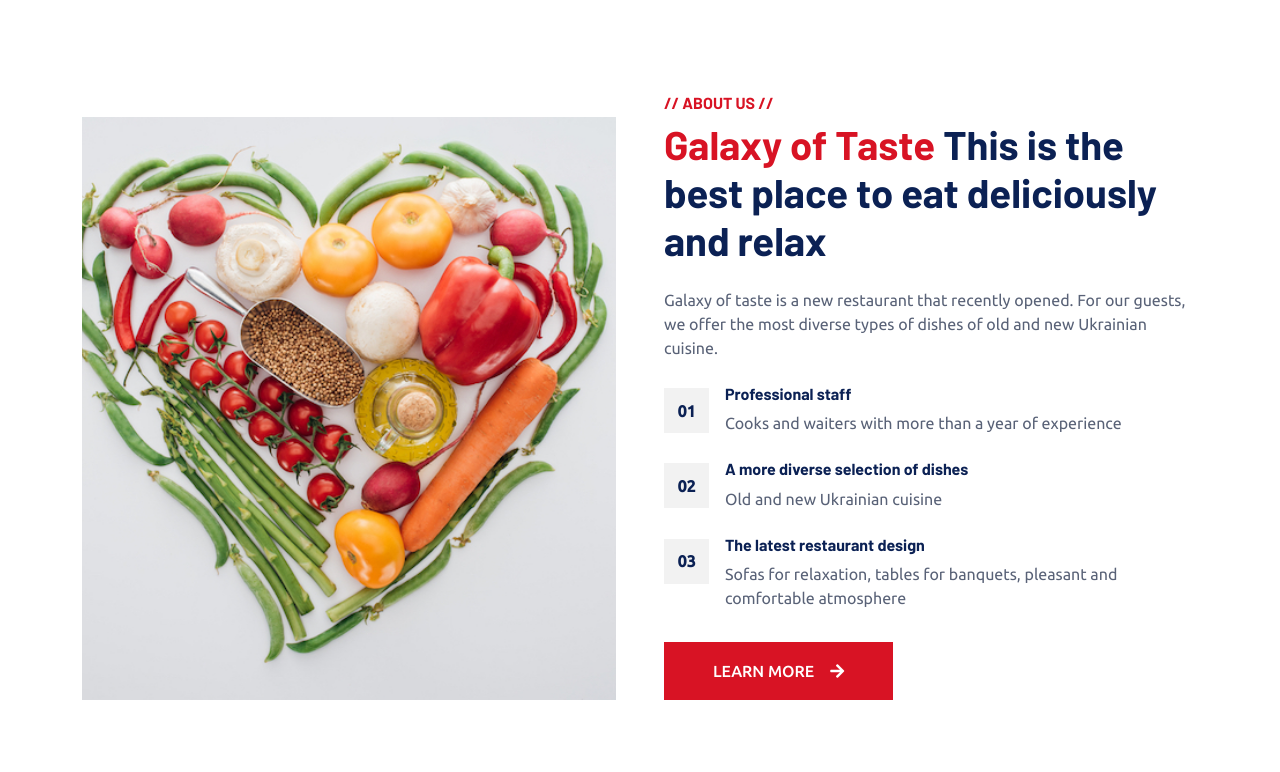
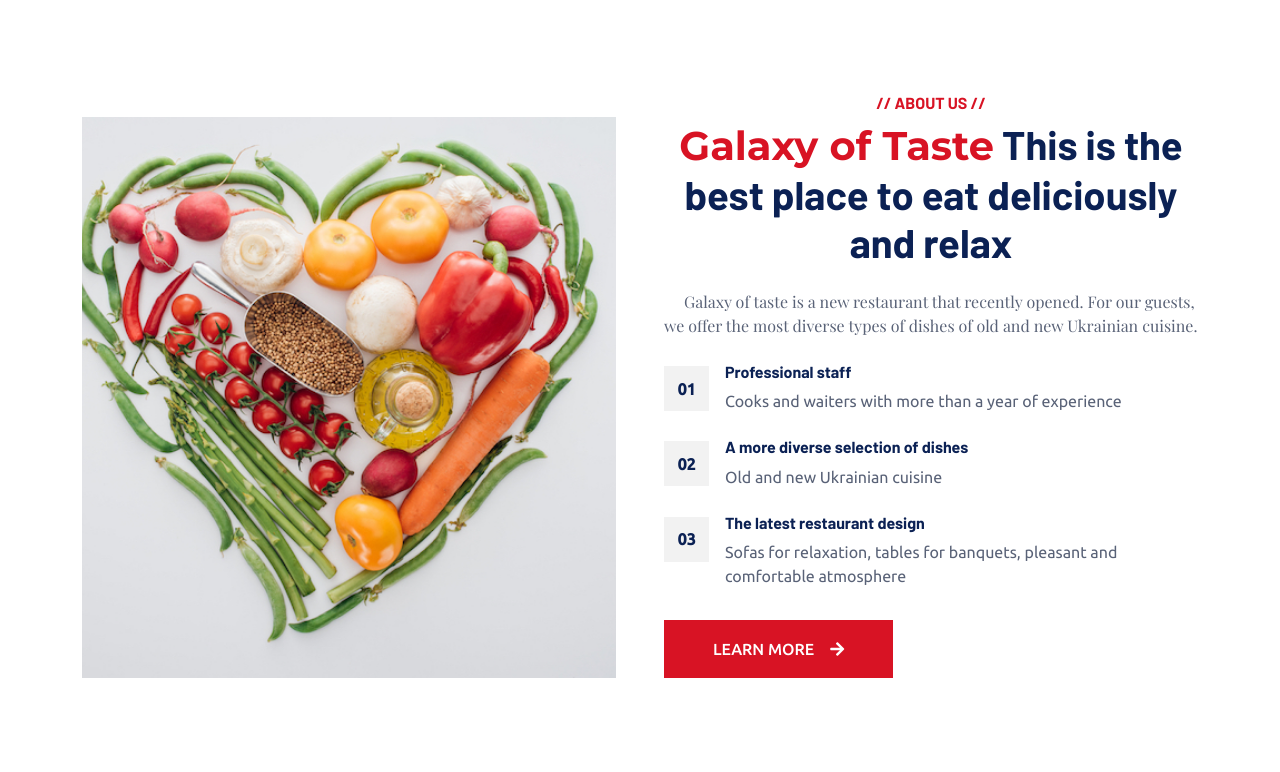
Before and after one commit to OlenchukVV/OlenchukVV.github.io, a plain HTML site: page indexEng.html in a window 1280 px wide. Shown: the part 1187-1959 px from the top of the page. Drawn offline with nearby package versions, Linux system fonts and the light colour scheme.

Commit message:
indexEng.html

```diff
--- a/indexEng.html
+++ b/indexEng.html
@@ -15,6 +15,8 @@
     <link rel="preconnect" href="https://fonts.googleapis.com">
     <link rel="preconnect" href="https://fonts.gstatic.com" crossorigin>
     <link href="https://fonts.googleapis.com/css2?family=Barlow:wght@600;700&family=Ubuntu:wght@400;500&display=swap" rel="stylesheet">
+    <link rel="stylesheet" href="https://fonts.googleapis.com/css2?family=Montserrat:wght@400;700&display=swap">
+    <link rel="stylesheet" href="https://fonts.googleapis.com/css2?family=Playfair+Display&display=swap">
 
     <!-- Icon Font Stylesheet -->
     <link href="https://cdnjs.cloudflare.com/ajax/libs/font-awesome/5.10.0/css/all.min.css" rel="stylesheet">
@@ -75,7 +77,12 @@
     <!-- Navbar Start -->
     <nav class="navbar navbar-expand-lg bg-white navbar-light shadow sticky-top p-0">
         <a href="index.html" class="navbar-brand d-flex align-items-center px-4 px-lg-5">
-            <h2 class="m-0 text-primary"></i> </i>Galaxy of taste</h2>
+            <h2 class="m-0 text-primary">
+              <div class="logo-container">
+                <img src="img/carousel-1.png" alt="Логотип Галактика смаку" class="logo">
+                Galaxy of Taste
+              </div>
+            </h2>
         <div class="navbar-nav ms-auto p-4 p-lg-0">
                 <a href="indexEng.html" class="nav-item nav-link active">Eng</a>
                 <a href="index.html" class="nav-item nav-link active">Ua</a>
@@ -211,9 +218,9 @@
                     </div>
                 </div>
                 <div class="col-lg-6">
-                    <h6 class="text-primary text-uppercase">// About us //</h6>
-                    <h1 class="mb-4"><span class="text-primary">Galaxy of Taste</span> This is the best place to eat deliciously and relax</h1>
-                    <p class="mb-4">Galaxy of taste is a new restaurant that recently opened. For our guests, we offer the most diverse types of dishes of old and new Ukrainian cuisine.</p>
+                    <h6 class="text-primary text-uppercase" style="text-align: center;">// About us //</h6>
+                    <h1 class="mb-4 text-center"><span class="text-primary" style="font-family: 'Montserrat', sans-serif;">Galaxy of Taste</span> This is the best place to eat deliciously and relax</h1>
+                    <p class="mb-4" style="font-family: 'Playfair Display', serif; text-indent: 20px;">Galaxy of taste is a new restaurant that recently opened. For our guests, we offer the most diverse types of dishes of old and new Ukrainian cuisine.</p>
                     <div class="row g-4 mb-3 pb-3">
                         <div class="col-12 wow fadeIn" data-wow-delay="0.1s">
                             <div class="d-flex">
```
